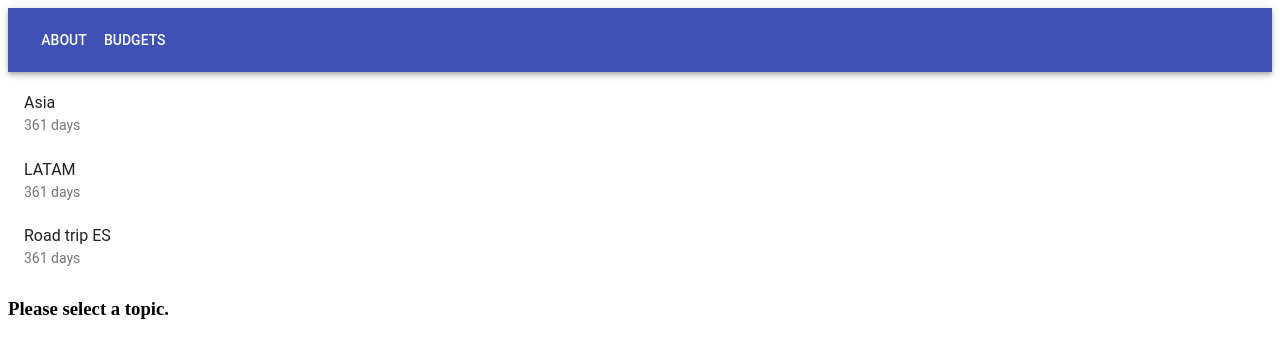
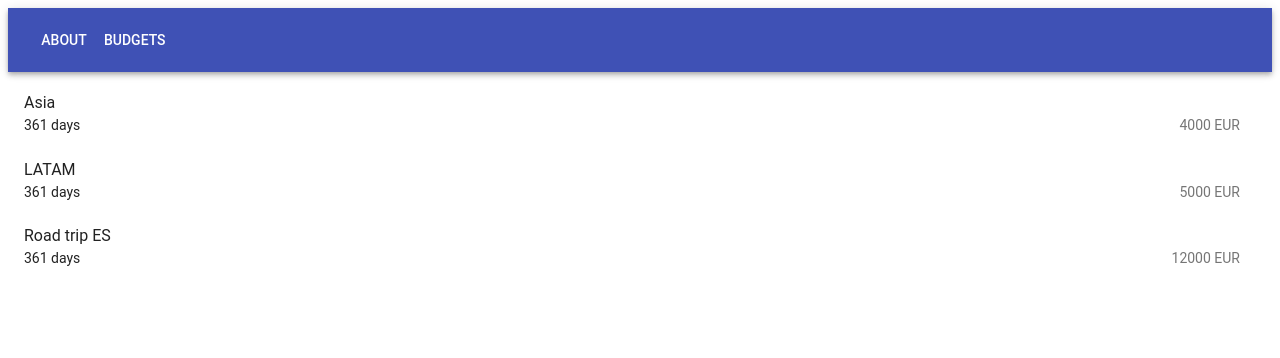
Before and after one commit to carlosvin/budget-tracker, a React (Vite) app: page / in a window 1280 px wide. Shown: the top 358 px of the page. Built offline with nearby package versions, Linux system fonts and the light colour scheme.

Commit message:
show total budget and currency

```diff
--- a/src/BudgetsStore.ts
+++ b/src/BudgetsStore.ts
@@ -1,4 +1,4 @@
-import { Budget } from './interfaces';
+import { Budget } from "./interfaces";
 
 class BudgetsStore {
 
@@ -25,7 +25,9 @@ class BudgetsStore {
             identifier: name,
             name: name,
             from: new Date(2019, 14, 1),
-            to: new Date(2019, 2, 6)
+            to: new Date(2019, 2, 6),
+            total: name.length * 1000,
+            currency: 'EUR'
         };
     }
 }
--- a/src/index.tsx
+++ b/src/index.tsx
@@ -5,17 +5,21 @@ import { Header } from "./views/Header";
 import { BrowserRouter as Router, Route } from "react-router-dom";
 import { About } from "./views/About";
 import 'babel-polyfill';
+import { BudgetView } from "./views/Budget";
 
 class App extends React.PureComponent {
     render() {
-        return <Router>
+        return (
+        <Router>
             <div>
                 <Header />
                 <Route exact path="/" component={BudgetList} />
                 <Route path="/about" component={About} />
-                <Route path="/budgets" component={BudgetList} />
+                <Route exact path="/budgets" component={BudgetList} />
+                <Route exact path='/budgets/:id' component={BudgetView} />
+
             </div>
-        </Router>;
+        </Router>);
     }
 }
 
--- a/src/interfaces.ts
+++ b/src/interfaces.ts
@@ -4,4 +4,6 @@ export interface Budget {
     name: string;
     from: Date;
     to: Date;
+    total: number;
+    currency: string;
 }
--- a/src/views/BudgetList.tsx
+++ b/src/views/BudgetList.tsx
@@ -1,12 +1,10 @@
 import * as React from "react";
 import List from '@material-ui/core/List';
-import ListItemText from '@material-ui/core/ListItemText';
-import ListItem from '@material-ui/core/ListItem';
 import { Route, RouteComponentProps } from "react-router";
 import { BudgetView } from './Budget';
 import { budgetsStore } from '../BudgetsStore';
 import { Budget } from "../interfaces";
-import { dateDiff } from "../utils";
+import { BudgetListItem } from "./BudgetListItem";
 
 interface BudgetListProps extends RouteComponentProps {}
 
@@ -32,15 +30,10 @@ export class BudgetList extends React.PureComponent<BudgetListProps, BudgetListS
 
     render() {
         if (this.state) {
-            return <List>
+            return (
+            <List>
                 {this.elements}
-                <Route path={`${this.props.match.path}/:id`} component={BudgetView} />
-                <Route
-                    exact
-                    path={this.props.match.path}
-                    render={() => <h3>Please select a topic.</h3>}
-                />
-                </List>;
+            </List>);
         }
         return <p>Loading...</p>;
     }
@@ -48,26 +41,6 @@ export class BudgetList extends React.PureComponent<BudgetListProps, BudgetListS
     get elements() {
         return this.state.budgets
             && this.state.budgets.map(
-                budget => <BudgeListItem key={budget.identifier} {...budget} />);
+                budget => <BudgetListItem key={budget.identifier} {...budget} />);
     }
 }
-
-interface BudgetProps extends Budget {}
-
-class BudgeListItem extends React.PureComponent<BudgetProps> {
-    render(){
-        return <ListItem
-            button
-            component="a"
-            href={`/budgets/${this.props.identifier}`}>
-            <ListItemText
-                primary={this.props.name}
-                secondary={ `${this.days} days` }
-                />
-        </ListItem>;
-    }
-
-    get days () {
-        return dateDiff(this.props.to, this.props.from);
-    }
-}
--- /dev/null
+++ b/src/views/BudgetListItem.tsx
@@ -0,0 +1,41 @@
+import * as React from "react";
+import ListItemText from '@material-ui/core/ListItemText';
+import ListItem from '@material-ui/core/ListItem';
+import Typography from '@material-ui/core/Typography';
+import Grid from "@material-ui/core/Grid";
+import { Budget } from "../interfaces";
+import { dateDiff } from "../utils";
+
+interface BudgetProps extends Budget {}
+
+export class BudgetListItem extends React.PureComponent<BudgetProps> {
+    render(){
+        return <ListItem
+            button
+            component="a"
+            href={`/budgets/${this.props.identifier}`}>
+            <ListItemText
+                primary={this.props.name}
+                secondary={
+                    <Grid
+                    container
+                    direction="row"
+                    justify="space-between"
+                    alignItems="center"
+                    >
+                        <Typography component="span" color="textPrimary">
+                            {`${this.days} days`}
+                        </Typography>
+                        <Typography component="span" color="textSecondary" align="right">
+                            {`${this.props.total} ${this.props.currency}`}
+                        </Typography>
+                    </Grid>
+                }
+                />
+        </ListItem>;
+    }
+
+    get days () {
+        return dateDiff(this.props.to, this.props.from);
+    }
+}
```
Also changed, not shown: src/views/Budget.tsx (+6 -6 lines).
